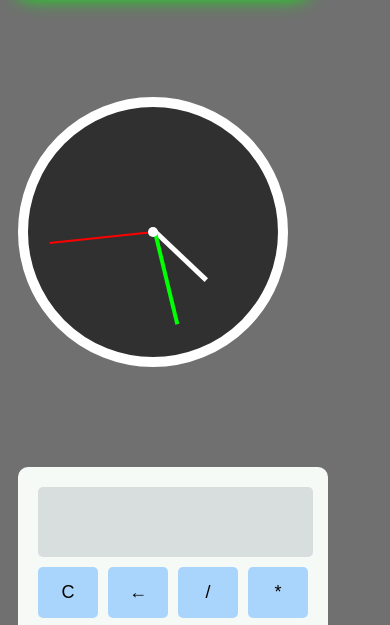
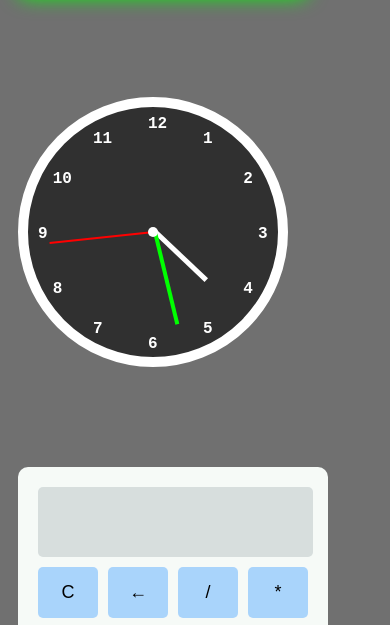
Before and after one commit to rezwana028/Clock-Calculator, a plain HTML site: page index.html in a window 390 px wide. Shown: the part 191-816 px from the top of the page. Drawn offline with Linux system fonts and the light colour scheme.

Commit message:
responsive

```diff
--- a/index.html
+++ b/index.html
@@ -22,6 +22,24 @@
         <div class="hand hour" id="hour"></div>
         <div class="hand minute" id="minute"></div>
         <div class="hand second" id="second"></div>
+        <div class="numbers">
+            <!-- Clock Numbers 1 to 12 -->
+            <div class="numbers">
+                <div class="number" style="--n:1">1</div>
+                <div class="number" style="--n:2">2</div>
+                <div class="number" style="--n:3">3</div>
+                <div class="number" style="--n:4">4</div>
+                <div class="number" style="--n:5">5</div>
+                <div class="number" style="--n:6">6</div>
+                <div class="number" style="--n:7">7</div>
+                <div class="number" style="--n:8">8</div>
+                <div class="number" style="--n:9">9</div>
+                <div class="number" style="--n:10">10</div>
+                <div class="number" style="--n:11">11</div>
+                <div class="number" style="--n:12">12</div>
+            </div>
+
+        </div>
         <div class="center-dot"></div>
     </div>
 
--- a/style.css
+++ b/style.css
@@ -63,6 +63,27 @@ body {
     height: 105px;
     background: red;
 }
+
+.numbers {
+    position: absolute;
+    width: 100%;
+    height: 100%;
+    top: 0;
+    left: 0;
+    pointer-events: none;
+}
+
+.number {
+    position: absolute;
+    left: 48%;
+    top: 47%;
+    transform:
+        rotate(calc(var(--n) * 30deg)) translate(0, -110px) rotate(calc(var(--n) * -30deg));
+    font-size: 16px;
+    color: #fff;
+    font-weight: bold;
+}
+
 
 .center-dot {
     width: 10px;
```
